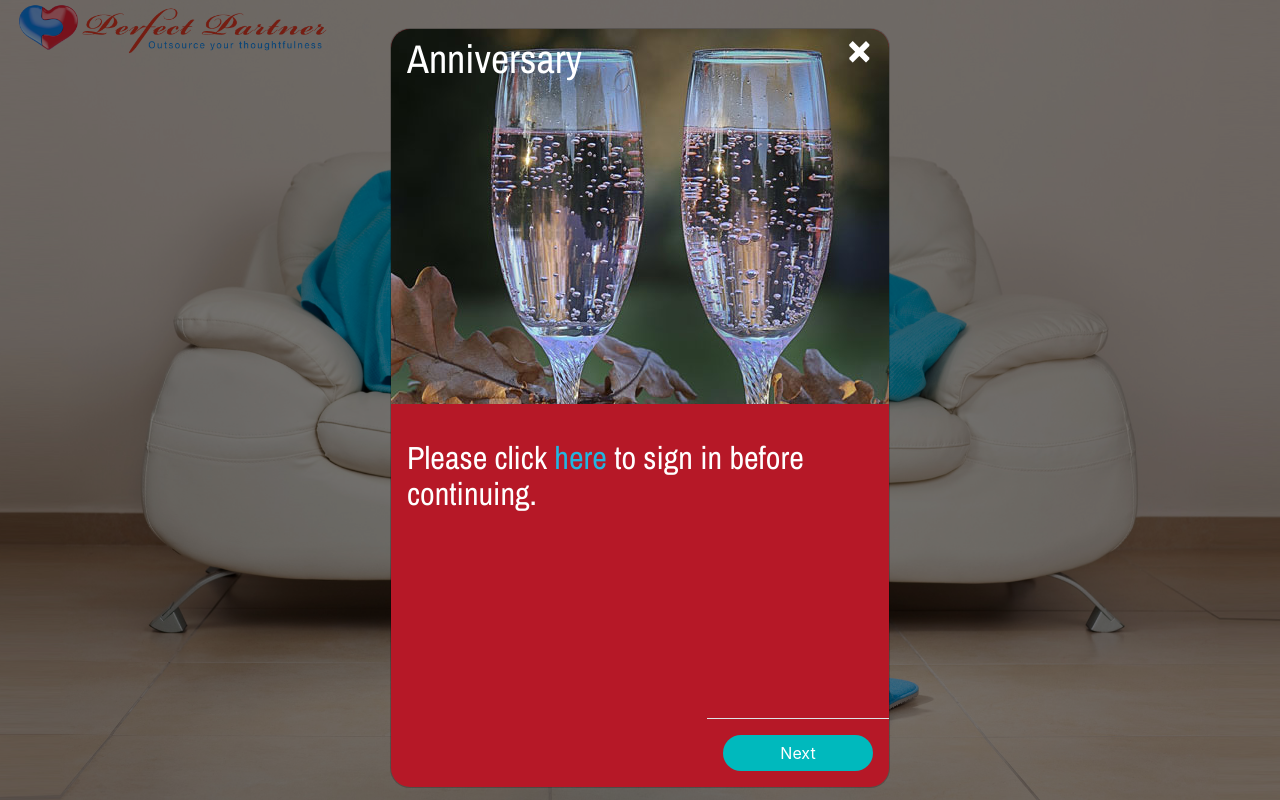
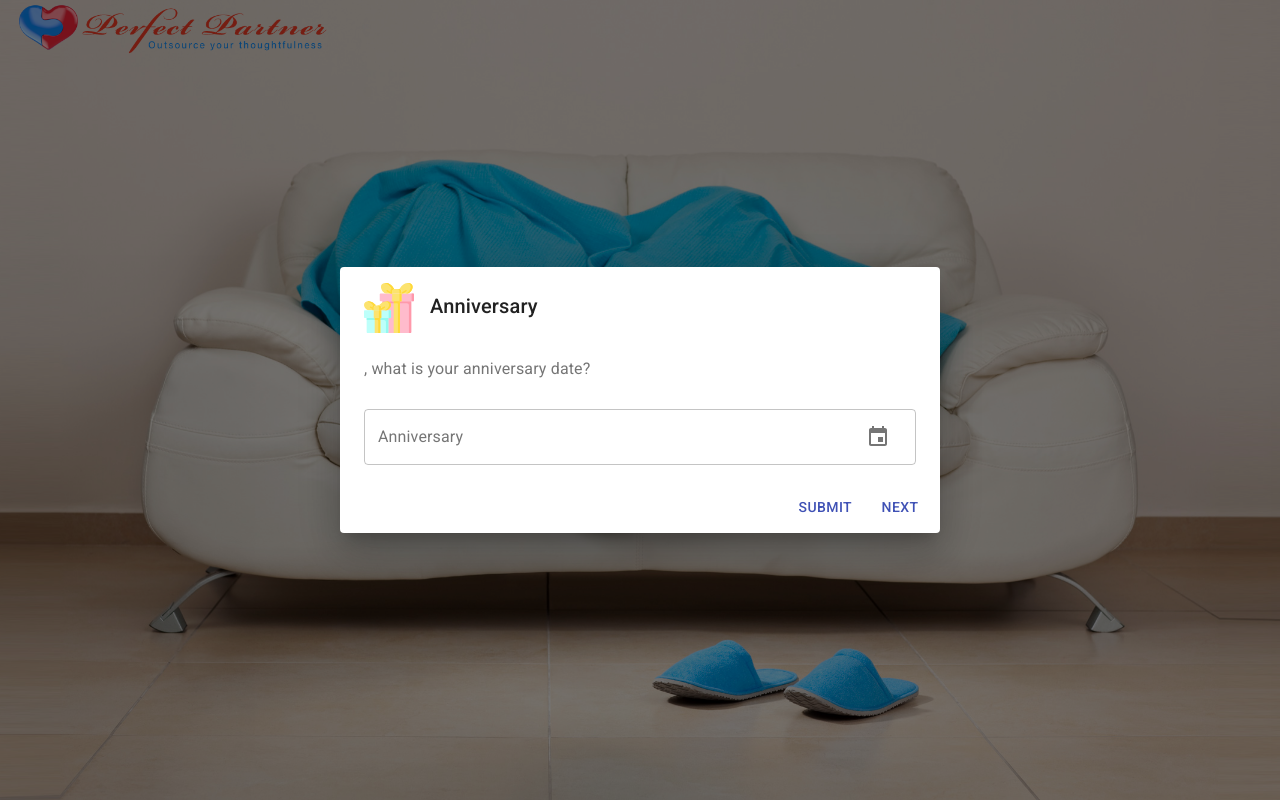
Before and after one commit to petercolella/perfect-partner, a React (Create React App) app in the folder client/: page /anniversary in a window 1280 px wide. Built offline with nearby package versions, Linux system fonts and the light colour scheme; the HTML template or start-up script is replaced by a standard one.

Commit message:
updates Anniversary component to use Dialog

```diff
--- a/client/src/components/QuestionComponents/Anniversary/index.js
+++ b/client/src/components/QuestionComponents/Anniversary/index.js
@@ -1,15 +1,15 @@
 import React, { Component } from 'react';
-import Modal from '../Modal';
 import API from '../../../utils/API';
 import Header from '../../Header';
-const $ = window.$;
+import DateQuestionDialog from '../DateQuestionDialog';
+import { ReactComponent as Gift } from './gift.svg';
 
 class Anniversary extends Component {
   state = {
     User: {},
     title: 'Anniversary',
     question: 'what is your anniversary date?',
-    userField: '',
+    userField: null,
     nextQuestionLink: '/nudges'
   };
 
@@ -17,29 +17,30 @@ class Anniversary extends Component {
     const path = this.props.location.pathname;
     this.props.setPreviousPath(path);
     this.loadUserInfo();
-    $('.modal-content').css('background-image', 'url(./img/alcohol.jpg)');
   }
 
   loadUserInfo = () => {
     const id = sessionStorage.getItem('currentUserId');
     if (id) {
-      API.getUser(id).then(res => this.setState({ User: res.data }));
+      API.getUser(id).then(res => {
+        this.setState({
+          User: res.data,
+          userField: res.data.anniversaryDate
+        });
+      });
     }
   };
 
   handleFormSubmit = event => {
     event.preventDefault();
-    $('.toast').toast('show');
     API.updateUser(this.state.User._id, {
       anniversaryDate: this.state.userField
-    });
+    }).then(this.loadUserInfo);
   };
 
-  handleInputChange = event => {
-    const name = event.target.name;
-    const value = event.target.value;
+  handleUserDateInputChange = date => {
     this.setState({
-      [name]: value
+      userField: date
     });
   };
 
@@ -55,14 +56,16 @@ class Anniversary extends Component {
               </div>
             </div>
           </div>
-          <Modal
+          <DateQuestionDialog
             handleFormSubmit={this.handleFormSubmit}
-            handleInputChange={this.handleInputChange}
+            handleUserDateInputChange={this.handleUserDateInputChange}
+            image={Gift}
             question={this.state.question}
             userField={this.state.userField}
+            label="Anniversary"
             link={this.state.nextQuestionLink}
             title={this.state.title}
-            user={this.state.User}
+            firstName={this.state.User.firstName}
           />
         </div>
       </>
```
Also changed, not shown: client/src/components/QuestionComponents/Anniversary/gift.svg (added).
